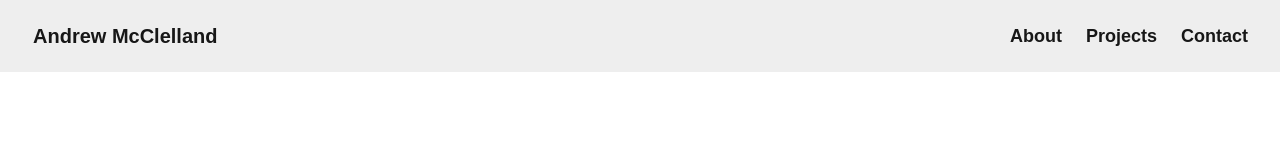
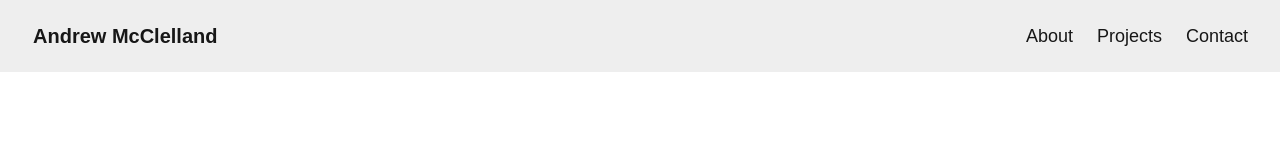
Before and after one commit to aejmcclelland/portfolio, a Next.js app: page / in a window 1280 px wide. Shown: the top 160 px of the page. Built offline with nearby package versions, Linux system fonts and the light colour scheme; no server answers.

Commit message:
made some syle changers to the navbar and project page

```diff
--- a/src/app/(site)/projects/[slug]/page.tsx
+++ b/src/app/(site)/projects/[slug]/page.tsx
@@ -28,11 +28,14 @@ export default async function ProjectDetail({
 
 	return (
 		<div className='min-h-screen max-w-4xl mx-auto px-4 py-16 bg-base-100'>
-			<h1 className='inline-block text-xl font-bold mb-6 rounded-lg bg-secondary p-3 text-secondary-content'>
-				{project.title}
-			</h1>
+			<div className='flex justify-center p-1 mb-2'>
+				<h1 className='inline-block text-3xl mb-6 justify-center p-3 text-secondary-content'>
+					{project.title}
+				</h1>
+			</div>
+
 			{project.imageUrl && (
-				<div className='flex justify-center rounded-lg bg-primary/10 p-4 mb-6'>
+				<div className='flex justify-center rounded-lg bg-primary-content/10 p-4 mb-6'>
 					<Image
 						src={project.imageUrl}
 						alt={project.imageAlt || project.title}
@@ -45,7 +48,7 @@ export default async function ProjectDetail({
 			<div className='mb-6 rounded-lg bg-primary/10 p-4 text-base-content'>
 				{project.description}
 			</div>
-			<h2 className='inline-block text-xl font-semibold mb-4 rounded-lg bg-secondary p-3 text-secondary-content'>
+			<h2 className='inline-block text-l font-semibold mb-4 rounded-lg bg-primary p-3 text-secondary-content'>
 				Key Features
 			</h2>
 			<ul className='list-disc pl-6 space-y-1 rounded-lg bg-primary/10 p-4 text-base-content'>
@@ -53,12 +56,11 @@ export default async function ProjectDetail({
 					<li key={idx}>{f?.feature}</li>
 				))}
 			</ul>
-			<div className="flex justify-end mb-8">
+			<div className='flex justify-end mb-8'>
 				<WobbleLink
-					href="/projects"
-					className="text-sm font-semibold rounded-lg bg-secondary px-4 py-2 text-secondary-content hover:underline"
-					ariaLabel="Back to Projects"
-				>
+					href='/projects'
+					className='text-sm rounded-lg bg-primary px-4 py-2 text-secondary-content hover:underline'
+					ariaLabel='Back to Projects'>
 					← Back to Projects
 				</WobbleLink>
 			</div>
--- a/src/components/Navbar.tsx
+++ b/src/components/Navbar.tsx
@@ -28,7 +28,7 @@ export default function Navbar() {
 							<Link
 								href='/about'
 								onClick={() => setIsOpen(false)}
-								className='text-lg font-semibold hover:text-primary transition-colors duration-200'>
+								className='text-lg hover:text-primary transition-colors duration-200'>
 								About
 							</Link>
 						</li>
@@ -36,7 +36,7 @@ export default function Navbar() {
 							<Link
 								href='/projects'
 								onClick={() => setIsOpen(false)}
-								className='text-lg font-semibold hover:text-primary transition-colors duration-200'>
+								className='text-lg hover:text-primary transition-colors duration-200'>
 								Projects
 							</Link>
 						</li>
@@ -44,7 +44,7 @@ export default function Navbar() {
 							<Link
 								href='/contact'
 								onClick={() => setIsOpen(false)}
-								className='text-lg font-semibold hover:text-primary transition-colors duration-200'>
+								className='text-lg hover:text-primary transition-colors duration-200'>
 								Contact
 							</Link>
 						</li>
@@ -83,7 +83,7 @@ export default function Navbar() {
 							<Link
 								href='/about'
 								onClick={() => setIsOpen(false)}
-								className='text-lg font-semibold hover:text-primary transition-colors duration-200'>
+								className='text-lg hover:text-primary transition-colors duration-200'>
 								About
 							</Link>
 						</li>
@@ -91,7 +91,7 @@ export default function Navbar() {
 							<Link
 								href='/projects'
 								onClick={() => setIsOpen(false)}
-								className='text-lg font-semibold hover:text-primary transition-colors duration-200'>
+								className='text-lg hover:text-primary transition-colors duration-200'>
 								Projects
 							</Link>
 						</li>
@@ -99,7 +99,7 @@ export default function Navbar() {
 							<Link
 								href='/contact'
 								onClick={() => setIsOpen(false)}
-								className='text-lg font-semibold hover:text-primary transition-colors duration-200'>
+								className='text-lg hover:text-primary transition-colors duration-200'>
 								Contact
 							</Link>
 						</li>
```
